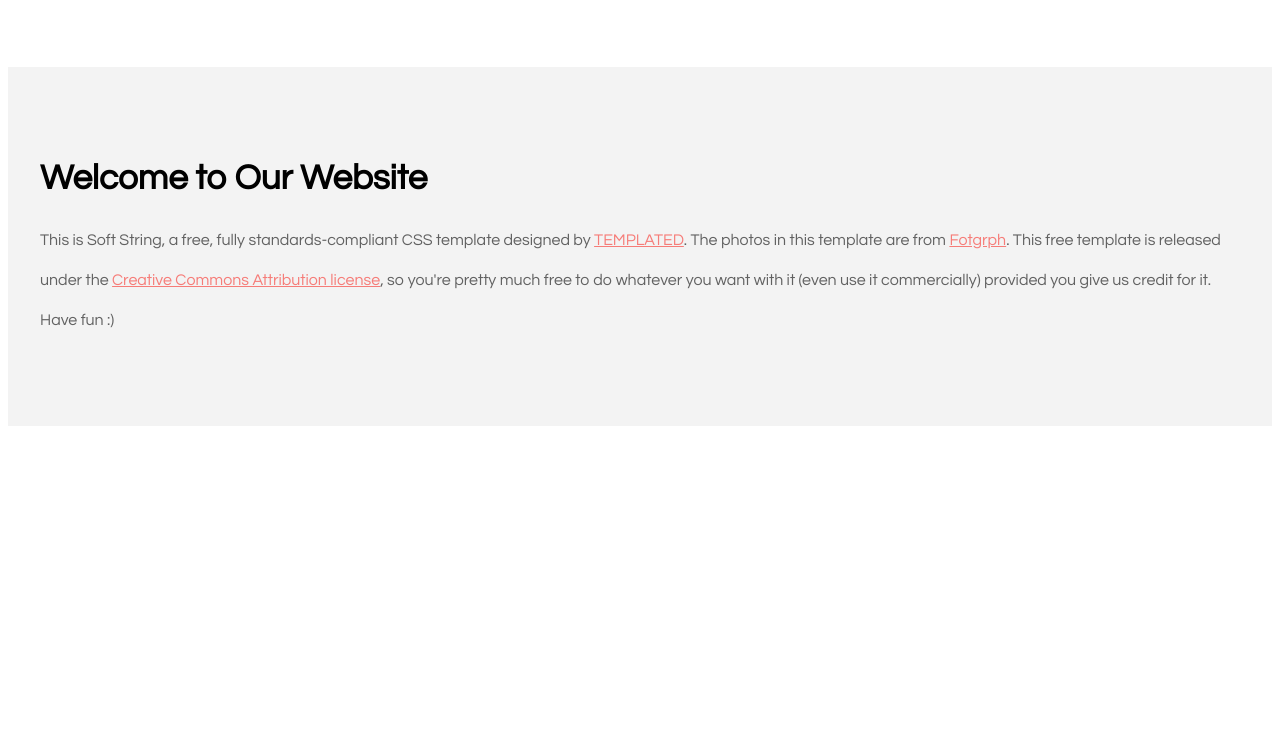
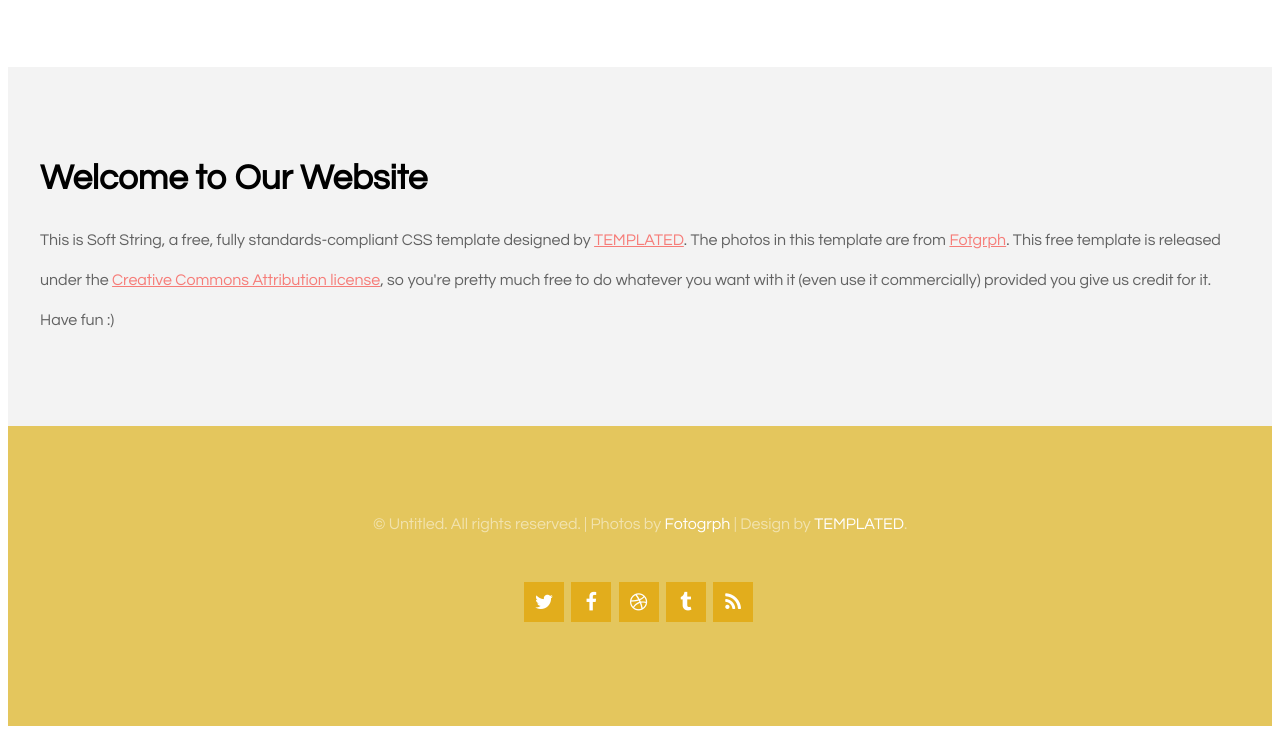
Before and after one commit to MehdiAlouafi/SoftString, a plain HTML site: page index.html in a window 1280 px wide. Shown: the part 1966-2700 px from the top of the page. Before the commit the page ends 2400 px from the top, so only its background shows below. Drawn offline with Linux system fonts and the light colour scheme.

Commit message:
block social links finished

```diff
--- a/css/style.css
+++ b/css/style.css
@@ -263,3 +263,50 @@ header a:hover {
 .container a:hover {
 	color: #fc625f;
 }
+
+.social-block {
+	background: #e4c65d;
+	height: 300px;
+}
+
+.container-social {
+	width: 1200px;
+	margin: 0 auto;
+	text-align: center;
+}
+
+
+.container-social p {
+	color: rgba(255, 255, 255, 0.5);
+	margin-top: 0;
+	padding-top: 90px;
+}
+
+.container-social span {
+	color: #fff;
+}
+
+#social-links {
+	font-size: 20px;
+	padding-top: 30px;
+}
+
+#social-links li {
+	list-style: none;
+	display: inline-block;
+	margin-right: 3px;
+	text-align: center;
+}
+
+#social-links a {
+	text-decoration: none;
+	color: #fff;
+}
+
+#social-links  a:before {
+	display: inline-block;
+	height: 40px;
+	width: 40px;
+	background-color: #E2AD1C;
+	line-height: 2;
+}
--- a/index.html
+++ b/index.html
@@ -2,6 +2,8 @@
 <html lang="en">
 <head>
 	<meta charset="UTF-8">
+	<link rel="stylesheet" href="https://maxcdn.bootstrapcdn.com/font-awesome/4.5.0/css/font-awesome.min.css">
+
 	<link href='https://fonts.googleapis.com/css?family=Questrial' rel='stylesheet' type='text/css'>
 	<link rel="stylesheet" href="css/style.css">
 	<title>SoftString - </title>
@@ -103,5 +105,18 @@
 	</div>
 </div>
 
+<div class="social-block">
+	<div class="container-social">
+		<p>© Untitled. All rights reserved. | Photos by <span>Fotogrph</span> | Design by <span>TEMPLATED</span>.</p>
+		<ul id="social-links">
+			<li><a class="fa fa-twitter" href="#"></a></li>
+			<li><a class="fa fa-facebook" href="#"></a></li>
+			<li><a class="fa fa-dribbble" href="#"></a></li>
+			<li><a class="fa fa-tumblr" href="#"></a></li>
+			<li><a class="fa fa-rss" href="#"></a></li>
+		</ul>
+	</div>
+</div>
+
 </body>
 </html>
```
